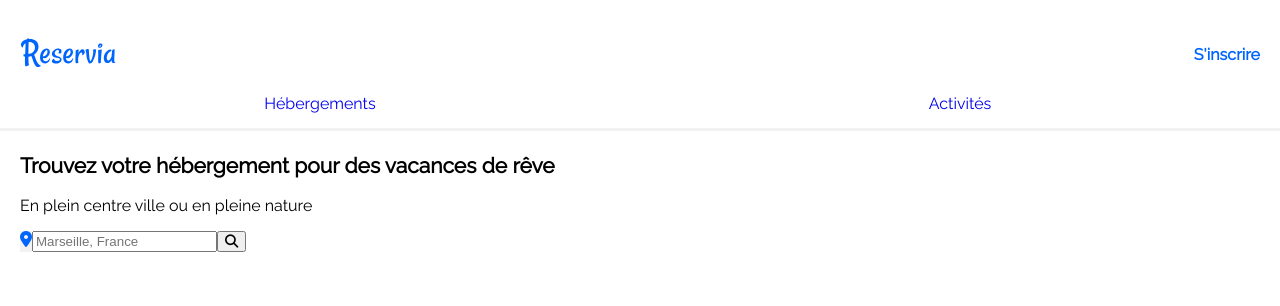
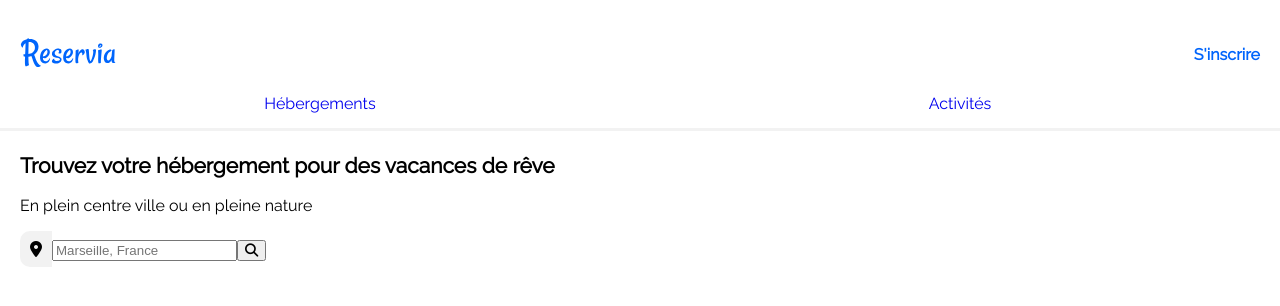
Before and after one commit to moutinhoalexandre/MoutinhoAlexandre_2_22102020, a Jekyll site: the page index.html, which Jekyll copies as it is, in a window 1280 px wide. Shown: the top 306 px of the page. Built offline with Jekyll 4.4.1, drawn with Linux system fonts in a browser that asks for light colours; nearby versions of some CDN libraries.

Commit message:
add SearchBar

```diff
--- a/index.html
+++ b/index.html
@@ -27,10 +27,10 @@
             <p>En plein centre ville ou en pleine nature</p>
         </div>
         <div id="searchBar">
-            <i class="fas fa-map-marker-alt"></i>
-            <input id="searchField" type="text" placeholder="Marseille, France" name="searchField" />
-            <button type="submit" class="btn">
-              <span id="desktopButton">Rechercher</span><span id="mobileButton"><i class="fas fa-search"></i></span>
+            <i class="fas fa-map-marker-alt"></i><!-- @whitespace
+            --><input id="searchField" type="text" placeholder="Marseille, France" name="searchField" /><!-- @whitespace
+--><button type="submit" class="button"><!-- @whitespace
+            --><div hidden id="desktopButton">Rechercher</div><span id="mobileButton"><i class="fas fa-search"></i></span>
             </button>
         </div>
     </section>
--- a/style.css
+++ b/style.css
@@ -79,15 +79,13 @@
 }
 
 /*SearchBar*/
-#searchBar{
-    display: flex;
-    flex-grow: 1;
+
+.fa-map-marker-alt{
+    background-color:#F2F2F2;
+    padding: 10px;
+    border-radius: 10px 0 0 10px;
 }
 
-#desktopButton{
-    display: none;
+#searchBar{
+    display: inline-block;
 }
-.fa-map-marker-alt{
-    color: #0065FC;
-    background-color:#F2F2F2 ;
-}
```
